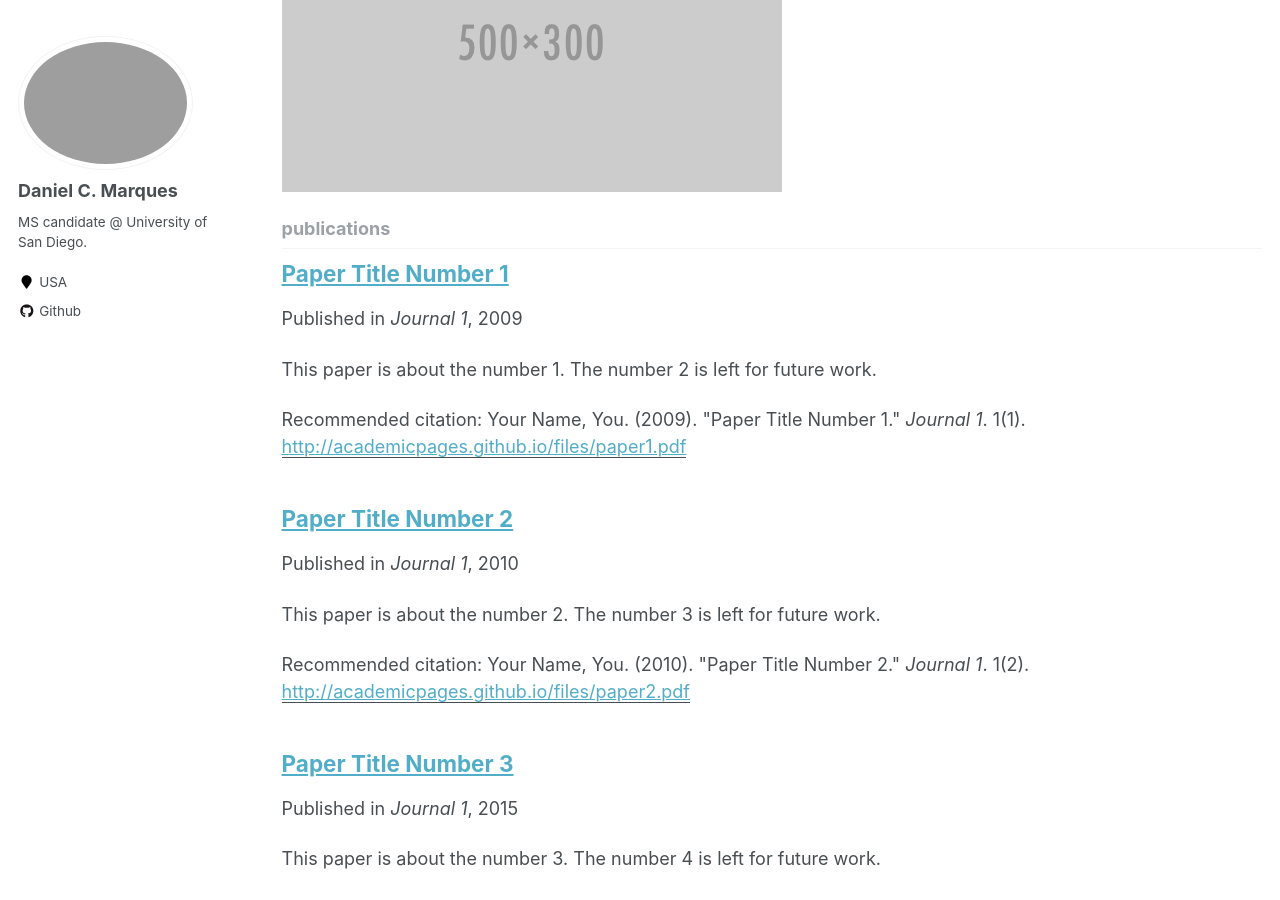
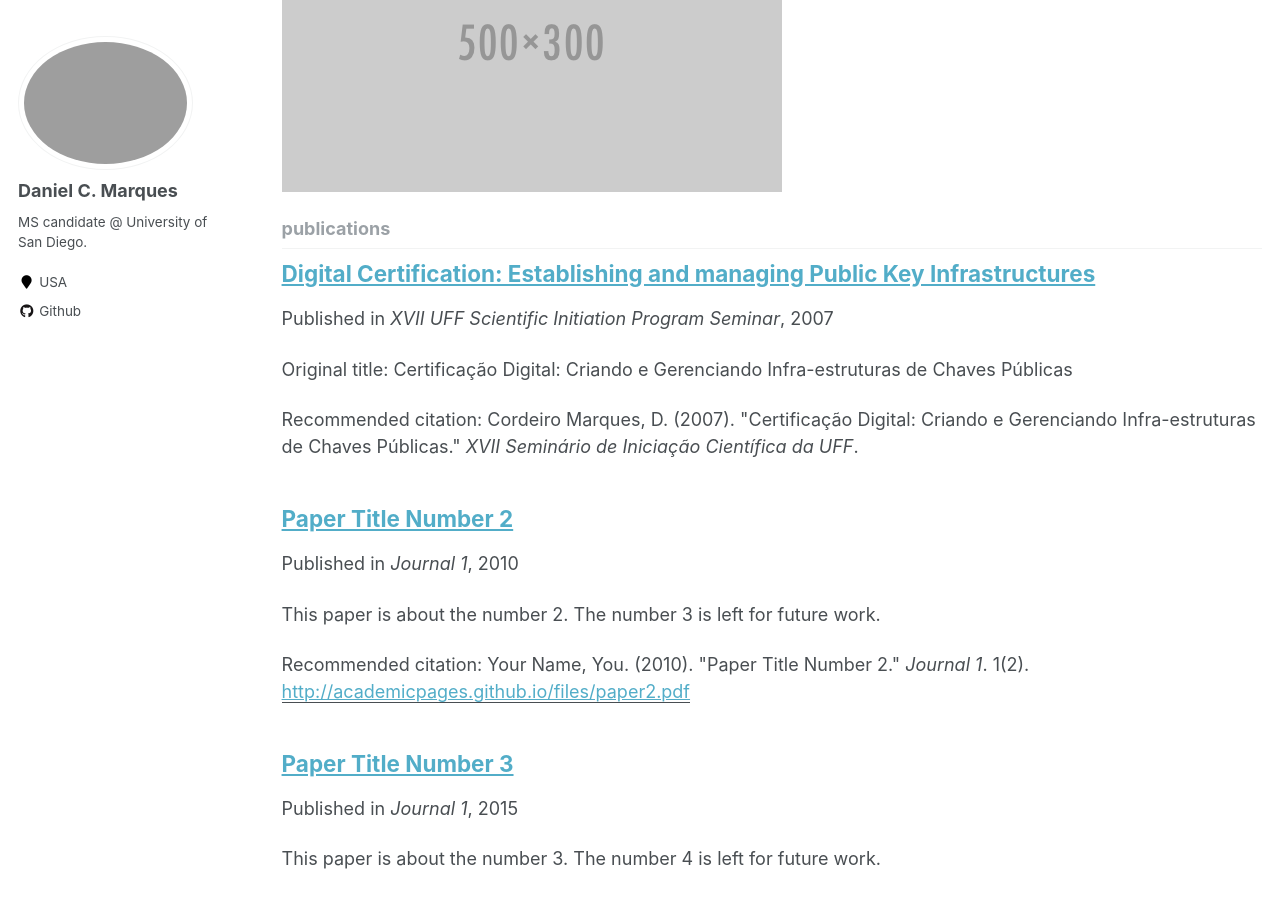
Before and after one commit to danielcmarques/danielcmarques.github.io, a Jekyll site: the page built from _pages/collection-archive.html, in a window 1280 px wide and 900 px high, scrolled down 912 px. Built offline with Jekyll 4.4.1, drawn with Linux system fonts in a browser that asks for light colours.

Commit message:
Updating papers

```diff
--- a/_pages/portfolio.html
+++ b/_pages/portfolio.html
@@ -6,4 +6,4 @@ author_profile: true
 ---
 
 In progress
-======
+=====
--- /dev/null
+++ b/_publications/2007-11-29-pki-01.md
@@ -0,0 +1,13 @@
+---
+title: "Digital Certification: Establishing and managing Public Key Infrastructures"
+collection: publications
+permalink: /publication/2007-11-29-pki-01
+excerpt: 'Original title: Certificação Digital: Criando e Gerenciando Infra-estruturas de Chaves Públicas'
+date: 2007-11-29
+venue: 'XVII UFF Scientific Initiation Program Seminar'
+paperurl: #'http://academicpages.github.io/files/paper1.pdf'
+citation: 'Cordeiro Marques, D. (2007). &quot;Certificação Digital: Criando e Gerenciando Infra-estruturas de Chaves Públicas.&quot; <i>XVII Seminário de Iniciação Científica da UFF</i>.'
+---
+This paper approaches strategies to create and manage Public Key Infrastructures for educational institutions, describing the challenges of implementing Certificate Authorities (CA) and a trust model for CAs.
+
+Recommended citation: 'Cordeiro Marques, D. (2007). &quot;Certificação Digital: Criando e Gerenciando Infra-estruturas de Chaves Públicas.&quot; <i>XVII Seminário de Iniciação Científica da UFF</i>.'
--- a/_publications/2009-10-01-paper-title-number-1.md
+++ /dev/null
@@ -1,15 +0,0 @@
----
-title: "Paper Title Number 1"
-collection: publications
-permalink: /publication/2009-10-01-paper-title-number-1
-excerpt: 'This paper is about the number 1. The number 2 is left for future work.'
-date: 2009-10-01
-venue: 'Journal 1'
-paperurl: 'http://academicpages.github.io/files/paper1.pdf'
-citation: 'Your Name, You. (2009). &quot;Paper Title Number 1.&quot; <i>Journal 1</i>. 1(1).'
----
-This paper is about the number 1. The number 2 is left for future work.
-
-[Download paper here](http://academicpages.github.io/files/paper1.pdf)
-
-Recommended citation: Your Name, You. (2009). "Paper Title Number 1." <i>Journal 1</i>. 1(1).
```
Also changed, not shown: _pages/publications.md (+1 -3 lines).
